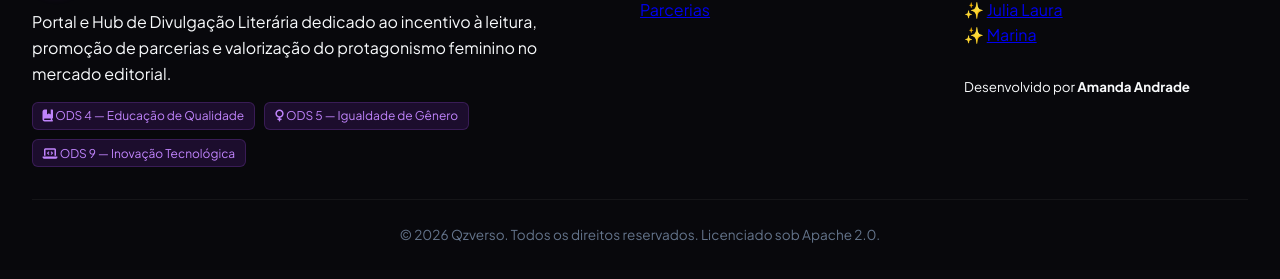
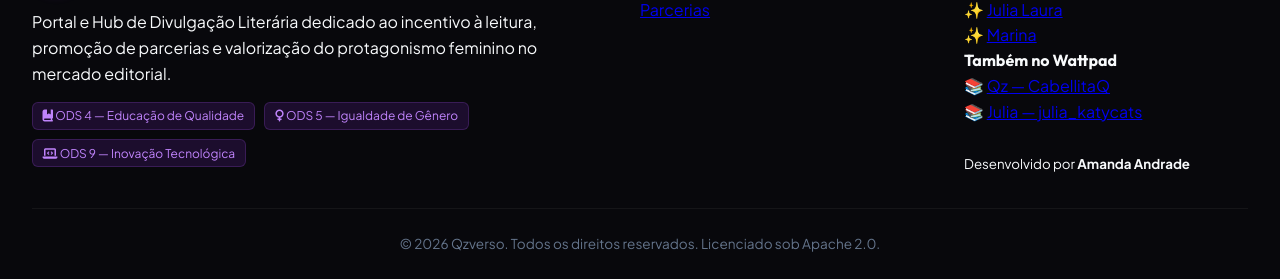
Before and after one commit to Amanda-AAndrade/Qzverso, a plain HTML site: page index.html in a window 1280 px wide. Shown: the part 2948-3227 px from the top of the page. Drawn offline with Linux system fonts and the light colour scheme.

Commit message:
feat: adiciona perfis Wattpad ao rodape

```diff
--- a/index.html
+++ b/index.html
@@ -197,6 +197,11 @@
                 <p>✨ <a href="https://www.fanficando.com/author/365" target="_blank" rel="noopener noreferrer">Qz</a></p>
                 <p>✨ <a href="https://www.fanficando.com/author/282" target="_blank" rel="noopener noreferrer">Julia Laura</a></p>
                 <p>✨ <a href="https://www.fanficando.com/author/288" target="_blank" rel="noopener noreferrer">Marina</a></p>
+                <div class="footer-platform-links">
+                    <h4>Também no Wattpad</h4>
+                    <p>📚 <a href="https://www.wattpad.com/user/CabellitaQ" target="_blank" rel="noopener noreferrer">Qz — CabellitaQ</a></p>
+                    <p>📚 <a href="https://www.wattpad.com/user/julia_katycats" target="_blank" rel="noopener noreferrer">Julia — julia_katycats</a></p>
+                </div>
                 <br>
                 <p><small>Desenvolvido por <strong>Amanda Andrade</strong></small></p>
             </div>
```
